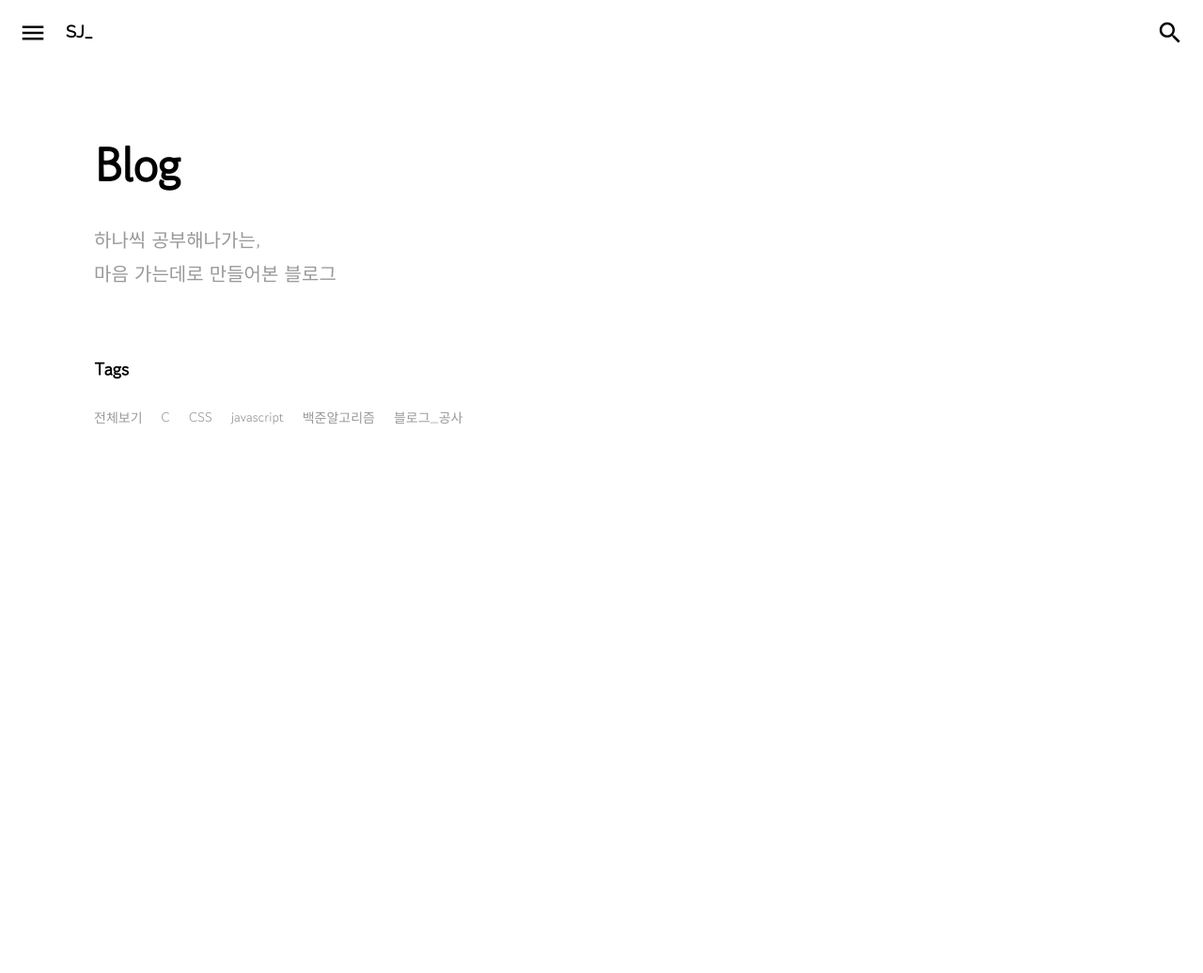
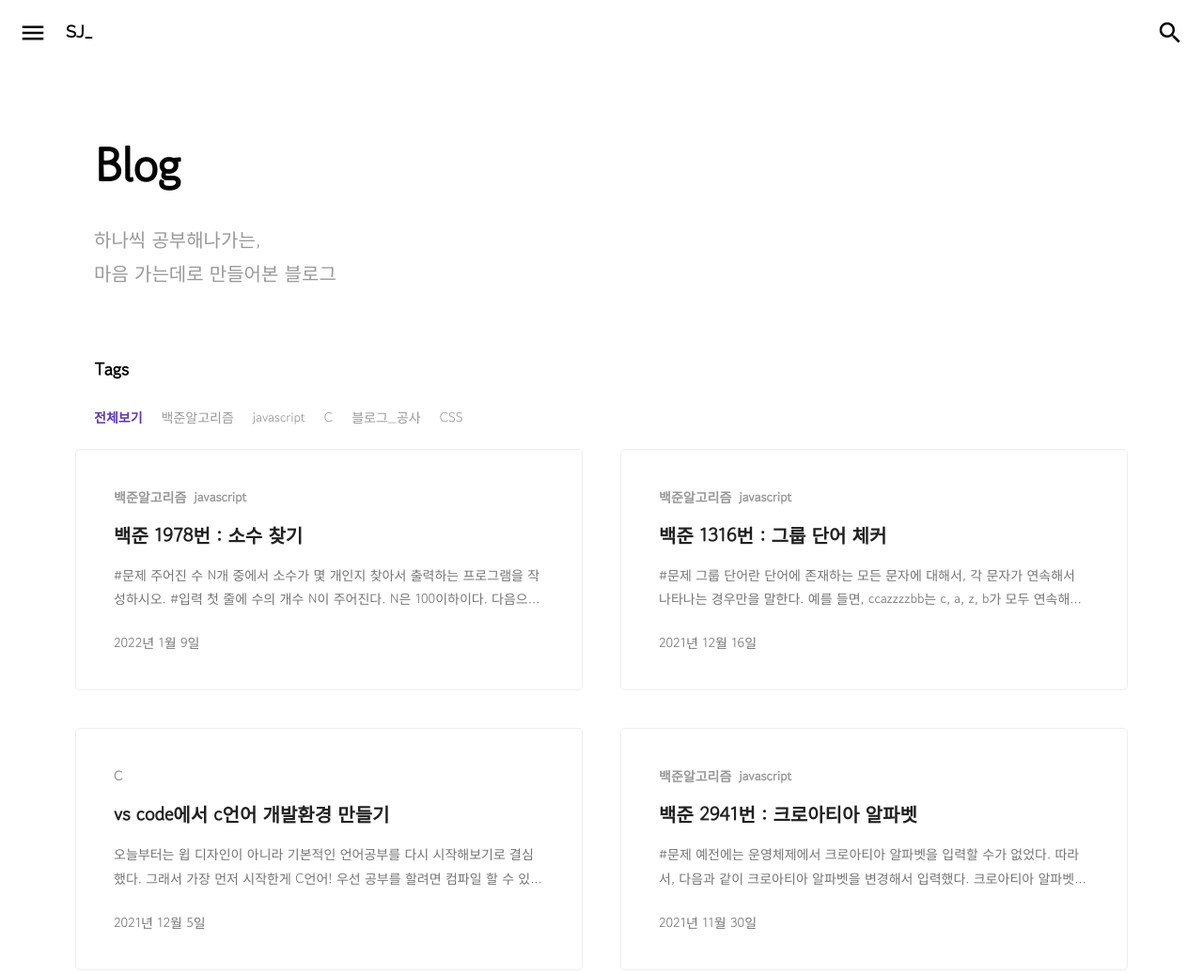
Before and after one commit to seokwns/SJ_, a Gatsby site: page /posts in a window 1280 px wide. Shown: the top 1036 px of the page at 94% size. Before the commit the page ends 800 px from the top, so only its background shows below. Built offline with nearby package versions, Linux system fonts and the light colour scheme; Gatsby itself is replaced by a stand-in of ours; some packages are replaced by stand-ins of ours.

Commit message:
변수 변경

```diff
--- a/package.json
+++ b/package.json
@@ -34,6 +34,7 @@
     "gatsby-remark-prismjs": "^5.11.0",
     "gatsby-remark-responsive-iframe": "^4.11.0",
     "gatsby-source-filesystem": "^3.14.0",
+    "gatsby-source-mysql": "^2.2.3",
     "gatsby-transformer-remark": "^4.11.0",
     "gatsby-transformer-sharp": "^3.14.0",
     "gbimage-bridge": "^0.1.4",
--- a/src/components/Tag/Tag.js
+++ b/src/components/Tag/Tag.js
@@ -1,11 +1,9 @@
 import * as React from 'react'
-import { Link } from 'gatsby';
 import * as styles from './Tag.module.css'
 
 
 const ContainerStyle = {
     borderRadius: '20px',
-    // backgroundColor: 'rgb(241, 243, 245)',
     margin: '0 10px 0 0',
     cursor: 'pointer',
     padding: '0 8px 0 0'
@@ -13,7 +11,6 @@ const ContainerStyle = {
 
 
 const TagStyle = {
-    // padding: '4px 15px',
     margin: '0',
     color: '#999999',
     fontSize: '14px',
@@ -28,13 +25,13 @@ const ObjectCopy = (a, b) => {
 };
 
 
-const Tag = ({ TagData, backgroundStyle, textStyle }) => {
+const Tag = ({ TagData, backgroundStyle, textStyle, onClick }) => {
     const thisBackStyle = (backgroundStyle == null? ContainerStyle : ObjectCopy(ContainerStyle, backgroundStyle));
     const thisTextStyle = (textStyle == null? TagStyle : ObjectCopy(TagStyle, textStyle));
 
     return (
         <div className={styles.ContainerStyle} id='tag-back' style={thisBackStyle}>
-            <Link to={"/posts?tag=" + TagData}><div className={styles.TagText} style={thisTextStyle}>{TagData}</div></Link>
+            <div className={styles.TagText} style={thisTextStyle} onClick={ (event) => onClick(event) }>{TagData}</div>
         </div>
     )
 }
--- a/src/components/Tag/Tag.module.css
+++ b/src/components/Tag/Tag.module.css
@@ -1,10 +1,8 @@
 .ContainerStyle:hover {
-    /* background-color: #FAFAFA !important; */
     transition: background-color 0.3s;
 }
 
 .ContainerStyle:not(:hover) {
-    /* background-color: rgb(241, 243, 245); */
     transition: background-color 0.3s;
 }
 
--- a/src/components/main_layouts/main_layout.module.css
+++ b/src/components/main_layouts/main_layout.module.css
@@ -1,6 +1,7 @@
 :root {
     --background-color: rgb(248, 249, 250);
     --background-color-white: rgb(255, 255, 255);
+    --background-color-beige: #FEFEE3;
 }
 
 
@@ -12,6 +13,8 @@ body {
     font-weight: normal;
     min-width: 340px;
     -webkit-font-smoothing: antialiased;
+    overflow-x: hidden;
+    overflow-y: scroll !important;
 }
 
 
@@ -43,9 +46,6 @@ body p {
 
 
 .topMenu {
-    /* position: fixed;
-    top: 0;
-    left: 0; */
     display: flex;
     width: 100%;
     height: 69px;
@@ -53,7 +53,6 @@ body p {
     justify-content: space-between;
     background-color: var(--background-color-white);
     z-index: 2;
-    /* border-bottom: 1px solid #E0E0E0; */
 }
 
 
--- a/src/components/post_preview_layout/post_preview_layout.js
+++ b/src/components/post_preview_layout/post_preview_layout.js
@@ -3,13 +3,6 @@ import * as styles from './post_preview_layout.module.css'
 import { Link } from 'gatsby'
 import Tag from '../Tag/Tag'
 
-
-// const gridStyle = {
-//     display: 'grid',
-//     gridTemplateColumns: '1fr 0.5fr',
-//     gridColumnGap: '20px',
-//     // gridAutoRows: '180px'
-// };
 
 const flexStyle = {
     display: 'flex',
@@ -19,19 +12,12 @@ const flexStyle = {
 
 const PostPreviewLayout = ({ PostData, PostNodes }) => {
 
-    // const ThumbnailImage = (PostData.frontmatter.thumbnail != null? getImage(PostData.frontmatter.thumbnail.childImageSharp.gatsbyImageData) : false);
-
     const displayTag = PostData.frontmatter.tag.split("#").map((node) => {
         if(node != "") return node;
     });
 
-    // const containerStyle = (ThumbnailImage == false? flexStyle : gridStyle);
     const containerStyle = flexStyle;
-
-
     let date = new Date(PostData.frontmatter.date);
-    // const months = ['JANUARY', 'FEBRUARY', 'MARCH', 'APRIL', 'MAY', 'JUNE', 'JULY', 'AUGUST', 'SEPTEMBER', 'OCTOBER', 'NOVEMBER', 'DECEMBER'];
-    // const days = ['SUN', 'MON', "TUE", 'WED', 'THUR', 'FRI', 'SAT'];
 
 
     return (
@@ -43,7 +29,7 @@ const PostPreviewLayout = ({ PostData, PostNodes }) => {
                             PostData.frontmatter.tag != null && displayTag.map((node, index) => {
                                 if(index != 0) {
                                     return (
-                                        <Tag TagData={node} key={node} backgroundStyle={{marginRight: '0'}} textStyle={{fontWeight: '800', fontSize: '14px'}} />
+                                        <div key={index}><Tag TagData={node} backgroundStyle={{marginRight: '0'}} textStyle={{fontWeight: '800', fontSize: '14px'}} onClick={(event) => {}}/></div>
                                     )
                                 }
                             })
@@ -63,22 +49,6 @@ const PostPreviewLayout = ({ PostData, PostNodes }) => {
                     {date.getFullYear() + '년 ' + (date.getMonth() + 1) + '월 ' + date.getDate() + '일'}
                 </div>
             </Link>
-
-            {/* {
-                ThumbnailImage && (
-                    <Link to={`/posts/${PostData.slug}`} state={PostNodes}>
-                        <GatsbyImage
-                            image={ThumbnailImage}
-                            alt="thumbnail image"
-                            className={styles.ThumbnailImage}
-                            imgStyle={{margin: '0'}}
-                            style={{overflow: 'hidden'}}
-                            defer
-                        />
-                    </Link>
-                )
-            } */}
-
         </div>
     )
 }
--- a/src/pages/posts/index.js
+++ b/src/pages/posts/index.js
@@ -1,13 +1,12 @@
-import * as React from 'react'
+import React, { useState } from 'react'
 import { graphql, useStaticQuery, Link } from 'gatsby'
 import Layout from '../../components/main_layouts/main_layout'
 import PostPreviewLayout from '../../components/post_preview_layout/post_preview_layout'
 import * as styles from './index.module.css'
 import Tag from '../../components/Tag/Tag'
-import { GatsbyImage } from 'gatsby-plugin-image'
 
 
-const PostsPage = () => {
+const PostsPage = ({ location }) => {
 
 
     const data = useStaticQuery(graphql`
@@ -39,46 +38,38 @@ const PostsPage = () => {
     `)
 
 
-    const AllTags = [];
-    const _nodes = data.allMdx.nodes;
+    const initialTags = ['전체보기'];
+    const initialPosts = [];
+    data.allMdx.nodes.sort((a, b) => {
+        let ad = new Date(a.frontmatter.date);
+        let bd = new Date(b.frontmatter.date);
+        let condition = (ad > bd);
+        return condition? -1 : (condition? 0 : 1);
+    }).forEach((e) => {
+        e.frontmatter.tag.split('#').forEach((v) => {
+            if (initialTags.indexOf(v) == -1 && v != '') {
+                initialTags.push(v);
+            }
+        })
 
-    _nodes.map((value) => {
-        const tag_split = value.frontmatter.tag.split("#");
-        tag_split.map(_tag => {
-            if (AllTags.indexOf(_tag) === -1 && _tag != "") AllTags.push(_tag);
-            return _tag;
-        });
-        return value;
+        initialPosts.push(e);
     });
 
-    AllTags.sort();
-    AllTags.unshift("전체보기");
+    const [ allPosts, setAllPosts ] = useState(data.allMdx.nodes);
+    const [ allTags, setAllTags ] = useState(initialTags);
+    const [ filteredPosts, setFilteredPosts ] = useState(allPosts);
+    const [ filteredTags, setFilteredTags ] = useState(allTags);
+    const [ currentTag, setCurrentTag ] = useState('전체보기');
 
 
-    const tag = (typeof window !== 'undefined'? decodeURI(window.location.href).split("tag=")[1] : "전체보기");
+    const CurrentTagStyle = {
+        fontWeight: '800',
+        color: '#5E35B1'
+    };
 
-
-    const PostNodes = data.allMdx.nodes;
-    let NodesData = [];
-    for (let i = 0; i < PostNodes.length; i++) {
-        if (tag == "전체보기") {
-            NodesData.push(PostNodes[i])
-        } else {
-            if (PostNodes[i].frontmatter.tag.indexOf(tag) != -1) {
-                NodesData.push(PostNodes[i])
-            }
-        }
-    }
-
-
-    if (NodesData.length >= 2) {
-        NodesData.sort((a, b) => {
-            let ad = new Date(a.frontmatter.date);
-            let bd = new Date(b.frontmatter.date);
-            let condition = (ad > bd);
-            return condition? -1 : (condition? 0 : 1);
-        });
-    }
+    const TagStyle = {
+        color: '#999999'
+    };
 
 
 
@@ -86,39 +77,40 @@ const PostsPage = () => {
         <Layout pageTitle="Posts">
             <div className={styles.container}>
                 <div className={styles.profileDiv}>
-                    {/* <GatsbyImage image={data.file.childImageSharp.gatsbyImageData} alt='profile image' className={styles.profileImage} /> */}
                     <h3 className={styles.descriptions} style={{margin: '70px 0 16px 0', fontSize: '50px', fontWeight: '800'}}>Blog</h3>
                     <p className={styles.descriptions} style={{fontSize: '20px', lineHeight: '180%', marginBottom: '0', color: '#999999'}}>하나씩 공부해나가는,<br/>마음 가는데로 만들어본 블로그</p>
-                    {/* <p className={styles.descriptions} style={{fontSize: '0.9rem', lineHeight: '180%', margin: '40px 20px 10px 20px'}}>sites</p> */}
-                    {/* <Link to='https://github.com/SeokjunMoon' className={styles.descriptions} style={{fontSize: '0.8rem', margin: '0 20px', display: 'flex', justifyContent: 'right', alignItems: 'center'}}><p style={{fontSize: '0.8rem', margin: '0'}}>https://github.com/SeokjunMoon</p></Link> */}
                     <h3 style={{margin: '70px auto 20px 0'}}>Tags</h3>
                     <div className={styles.TagList}>
                         {
-                            AllTags.map(node => {
-                                if(node == tag) {
-                                    return (
-                                        <Tag TagData={node} key={node} textStyle={{fontWeight: '800', color: '#5E35B1'}} backgroundStyle={{margin: '8px 20px 4px 0', padding: '0'}}/>
-                                    )
-                                } else {
-                                    return (
-                                        <Tag TagData={node} key={node} textStyle={{color: '#999999'}} backgroundStyle={{margin: '8px 20px 4px 0', padding: '0'}}/>
-                                    )
-                                }
-                            })
+                            filteredTags.map((node, index) => (
+                                <div key={index}>
+                                    <Tag TagData={node} textStyle={ (node == currentTag? CurrentTagStyle : TagStyle) } backgroundStyle={{margin: '8px 20px 4px 0', padding: '0'}} onClick={ (event) => {
+                                        if (node === '전체보기') {
+                                            setFilteredPosts(allPosts);
+                                        }
+                                        else {
+                                            setFilteredPosts(allPosts.filter((e) => {
+                                                if (e.frontmatter.tag.indexOf(node) != -1) {
+                                                    return e;
+                                                }
+                                            }))
+                                        }
+                                        setCurrentTag(node);
+                                    }}/>
+                                </div>
+                            ))
                         }
                     </div>
                 </div>
                 <div>
                     <div className={styles.ViewPost}>
-                    {
-                        NodesData.map((node, index) => (
-                            <PostPreviewLayout
-                                PostData={node}
-                                key={node.id}
-                                PostNodes={{posts: NodesData, current: index}}
-                            />
-                        ))
-                    }
+                        {
+                            filteredPosts.map((node, index) => (
+                                <div key={index}>
+                                    <PostPreviewLayout PostData={node} PostNodes={{posts: filteredPosts, current: index}} />
+                                </div>
+                            ))
+                        }
                     </div>
                 </div>
             </div>
--- a/src/pages/posts/index.module.css
+++ b/src/pages/posts/index.module.css
@@ -46,7 +46,6 @@
 .TagList {
     display: flex;
     flex-flow: row wrap;
-    margin-bottom: 40px;
 }
 
 
```
Also changed, not shown: src/pages/index.js (+8 -9 lines), src/pages/posts/{mdx.slug}.js (+1 -29 lines), 1 other file.
